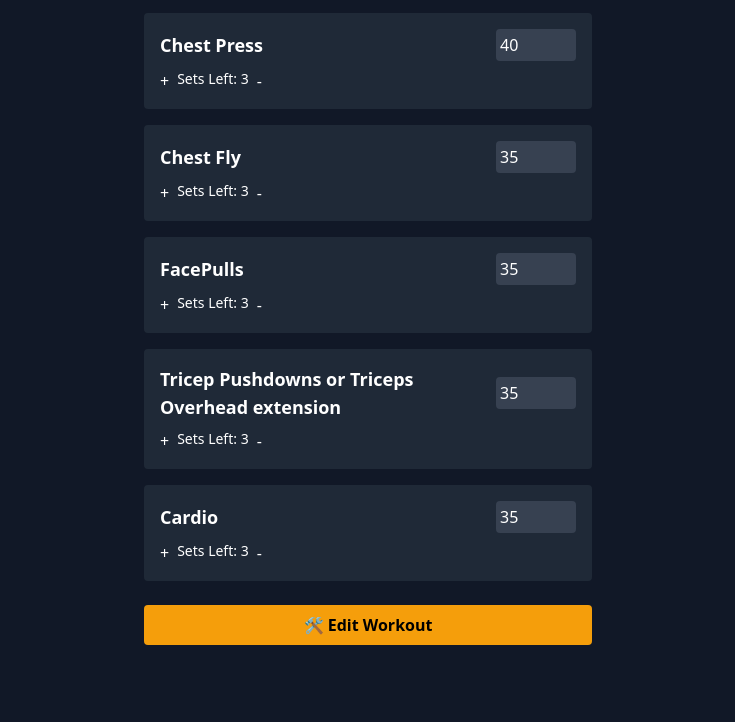
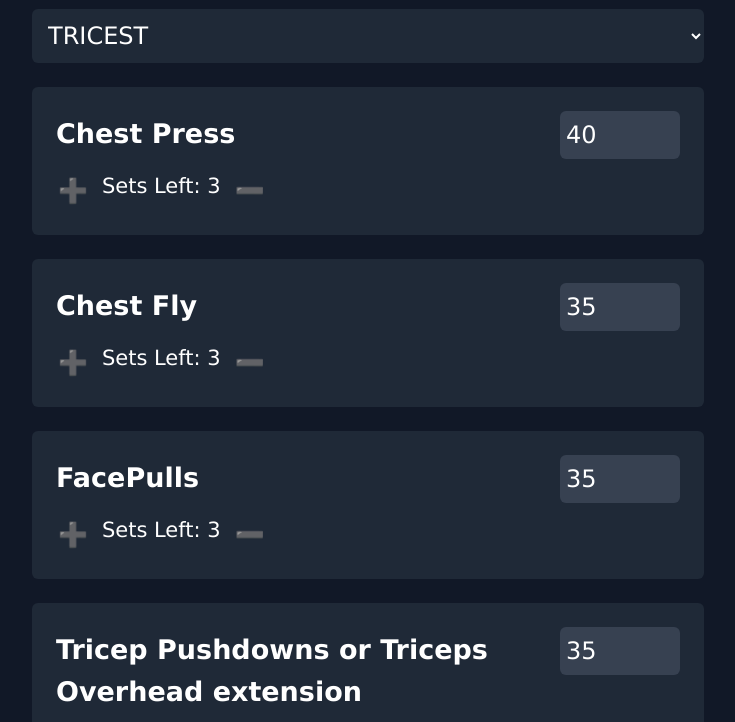
Before and after one commit to moodynooby/Workout-Tracker, a plain HTML site: page index.html in a window 1280 px wide. Shown: the part 147-869 px from the top of the page, without its empty margins (272-1007 px from the left). Before the commit the page ends 808 px from the top, so only its background shows below. Drawn offline with nearby package versions, Linux system fonts and the light colour scheme.

Commit message:
feat: add PWA support and improve workout tracker UI
- Add manifest.json and app icons for PWA installation
- Update index.html with PWA meta tags and favicon
- Improve button styling and add emoji indicators
- Reduce default cardio sets from 3 to 1
- Adjust viewport scale and add smooth scrolling

```diff
--- a/index.html
+++ b/index.html
@@ -3,16 +3,45 @@
 
 <head>
   <meta charset="UTF-8" />
-  <meta name="viewport" content="width=device-width, initial-scale=1.0" />
+  <meta name="viewport" content="width=device-width, initial-scale=2.0" />
   <title>Workout Tracker</title>
+  <link rel="icon" href="icon512_rounded.png" type="image/x-icon">
+  <link rel="manifest" href="manifest.json">
   <link href="https://cdn.jsdelivr.net/npm/tailwindcss@2.2.19/dist/tailwind.min.css" rel="stylesheet">
   <style>
-    .btn-set {
-      @apply bg-blue-500 hover:bg-blue-700 text-white font-bold py-2 px-4 rounded transition-transform;
+    html {
+      scroll-behavior: smooth;
+      font-size: x-large;
+      font-family: Verdana, Geneva, Tahoma, sans-serif;
     }
 
-    .btn-set.completed {
-      @apply bg-green-500 scale-110;
+    .btn-minus {
+      color: #ffffff;
+      border: #ff0000;
+      border-radius: 25px;
+      cursor: pointer;
+      padding: 2px;
+      transition: background-color 0.3s ease;
+      font-size: x-large;
+    }
+
+    .btn-minus:hover {
+      background-color: #751a1a;
+    }
+
+    .btn-plus {
+      color: #ffffff;
+      border: #00ff00;
+      border-radius: 25px;
+      padding: 2px;
+      cursor: pointer;
+      transition: background-color 0.3s ease;
+      font-size: x-large;
+
+    }
+
+    .btn-plus:hover {
+      background-color: #35751a;
     }
 
     .fade-in {
@@ -59,7 +88,7 @@
             { name: "Chest Fly", sets: 3, reps: 10, weight: 35, completedSets: 0 },
             { name: "FacePulls", sets: 3, reps: 10, weight: 35, completedSets: 0 },
             { name: "Tricep Pushdowns or Triceps Overhead extension", sets: 3, reps: 10, weight: 35, completedSets: 0 },
-            { name: "Cardio", sets: 3, reps: 10, weight: 35, completedSets: 0 }
+            { name: "Cardio", sets: 1, reps: 10, weight: 35, completedSets: 0 }
 
           ]
         },
@@ -71,7 +100,7 @@
             { name: "Preacher", sets: 3, reps: 12, weight: 45, completedSets: 0 },
             { name: "Leg raises or band pull aparts", sets: 3, reps: 12, weight: 45, completedSets: 0 },
             { name: "Cable Hammer Curl", sets: 3, reps: 12, weight: 45, completedSets: 0 },
-            { name: "Cardio", sets: 3, reps: 10, weight: 35, completedSets: 0 }
+            { name: "Cardio", sets: 1, reps: 10, weight: 35, completedSets: 0 }
 
           ]
         },
@@ -88,7 +117,7 @@
             { name: "Shoulder Press", sets: 3, reps: 10, weight: 35, completedSets: 0 },
             { name: "Lateral Raise", sets: 3, reps: 10, weight: 35, completedSets: 0 },
             { name: "Plank and Lying Leg Raises", sets: 3, reps: 10, weight: 35, completedSets: 0 },
-            { name: "Cardio", sets: 3, reps: 10, weight: 35, completedSets: 0 }
+            { name: "Cardio", sets: 1, reps: 10, weight: 35, completedSets: 0 }
           ]
         }
       ]
@@ -130,15 +159,15 @@
       const workout = data.workouts[workoutIndex];
       container.innerHTML = workout.exercises.map((ex, i) => `
         <div class="bg-gray-800 p-4 rounded fade-in">
-          <div class="flex justify-between items-center mb-2">
+          <div class="flex justify-between items-center mb-2 items-baseline">
             <span class="font-bold text-lg">${ex.name}</span>
             <input type="number" value="${ex.weight}" data-workout="${workoutIndex}" data-ex="${i}" class="bg-gray-700 text-white w-20 p-1 rounded weight-input">
           </div>
           <div class="flex space-x-2">
 
-<button class="btn-plus" data-workout="${workoutIndex}" data-ex="${i}" >+</button>
+<button class="btn-plus" data-workout="${workoutIndex}" data-ex="${i}" >➕</button>
             <span class="text-sm">Sets Left: ${ex.sets - ex.completedSets}</span>
-<button class="btn-minus" data-workout="${workoutIndex}" data-ex="${i}" >-</button>
+<button class="btn-minus" data-workout="${workoutIndex}" data-ex="${i}" >➖</button>
 
 
             </div>
```
Also changed, not shown: icon512_maskable.png (added), icon512_rounded.png (added), manifest.json (added).
